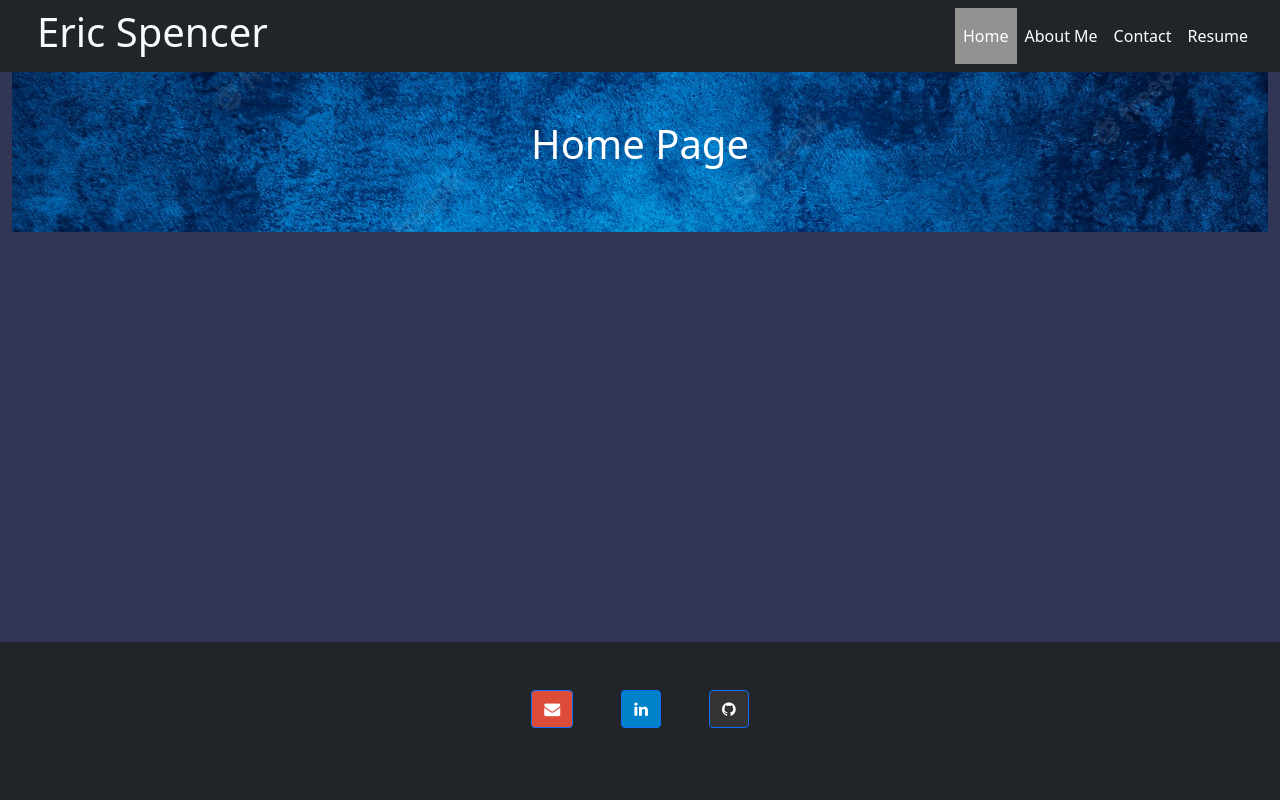
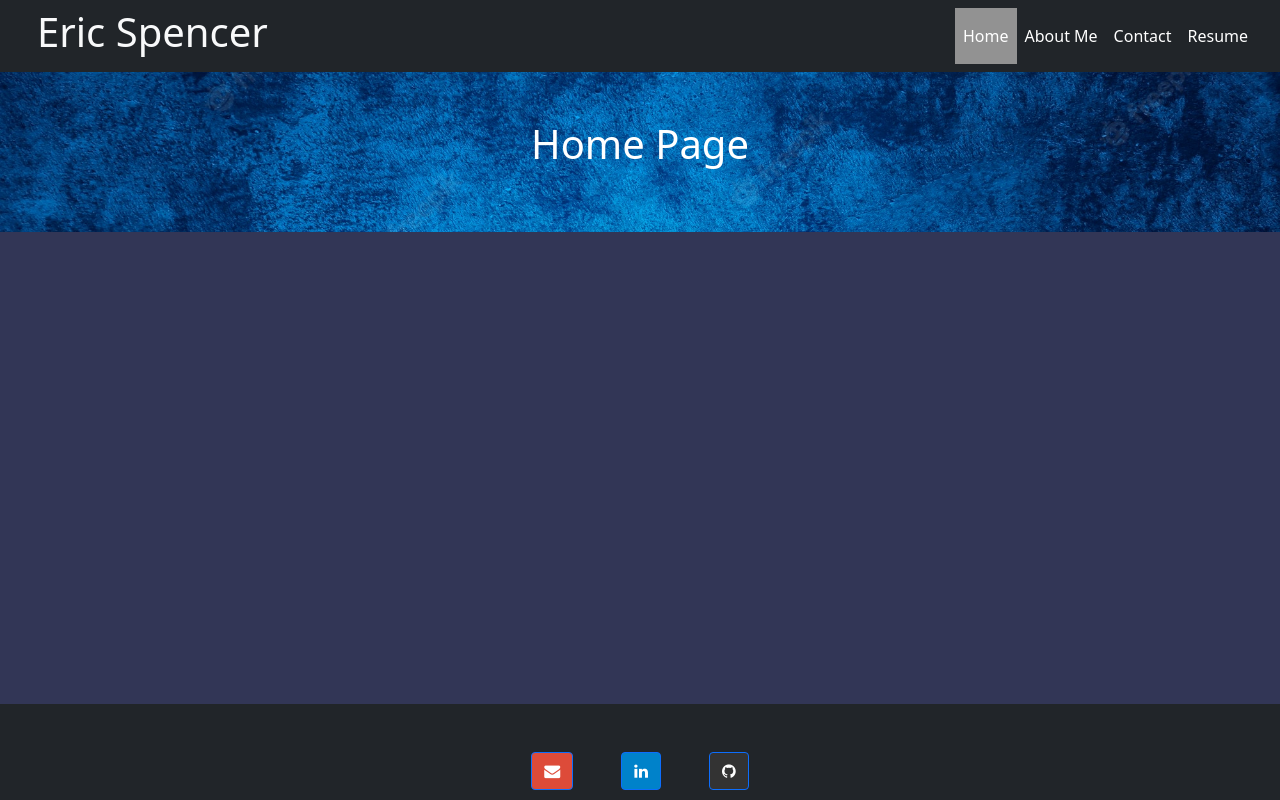
Before and after one commit to spence22eric/React-Portfolio, a React (Create React App) app: page / in a window 1280 px wide. Built offline with nearby package versions, Linux system fonts and the light colour scheme.

Commit message:
fix about me text location and fix hero image on all components

```diff
--- a/src/App.css
+++ b/src/App.css
@@ -17,6 +17,7 @@
   left: 0;
   bottom: 0;
   right: 0;
+  height: 6rem;
 }
 
 .navbar-nav li:hover {
@@ -66,6 +67,10 @@
   padding-bottom: 50px;
 }
 
+.padding {
+  padding-top: 5rem;
+}
+
 /* @media screen and (max-width: 480px) {
   .hero-image {
     background-image: none;
--- a/src/App.js
+++ b/src/App.js
@@ -1,8 +1,8 @@
 import './App.css';
 import 'bootstrap/dist/css/bootstrap.min.css';
-// import { BrowserRouter as Router, Routes, Route } from 'react-router-dom';
 import Header from './Header';
 import Footer from './components/Footer';
+
 
 function App() {
   // const [currentPage, setCurrentPage] = useState('Home');
--- a/src/Header/index.js
+++ b/src/Header/index.js
@@ -3,6 +3,7 @@
 import Home from '../components/Home';
 import About from '../components/About';
 import Contact from '../components/Contact';
+
 
 
 export default function Header() {
--- a/src/components/About/index.js
+++ b/src/components/About/index.js
@@ -3,16 +3,20 @@
 
 export default function About() {
     return (
-        <div className='container-fluid d-flex'>
-            <div className='row'>
+        <div>
             <div className='col-sm-12 hero-image pt-5'>
                     <h1>About Me</h1>
                 </div>
+            <div className='container-fluid d-flex'>
+                <div className='row align-items-center justify-content-center padding'>
                     <div className='col-lg-3 m-5 justify-content-end'>
                         <img src={image} alt='empty placeholder portrait' className='img-fluid' height='200px' />
                     </div>
                     <div className='col-sm-12 col-lg-8'>
                         <p>Lorem ipsum dolor sit amet, consectetur adipiscing elit, sed do eiusmod tempor incididunt ut labore et dolore magna aliqua. Ut enim ad minim veniam, quis nostrud exercitation ullamco laboris nisi ut aliquip ex ea commodo consequat. Duis aute irure dolor in reprehenderit in voluptate velit esse cillum dolore eu fugiat nulla pariatur. Excepteur sint occaecat cupidatat non proident, sunt in culpa qui officia deserunt mollit anim id est laborum.</p>
+                        <br />
+                        <p>Lorem ipsum dolor sit amet, consectetur adipiscing elit, sed do eiusmod tempor incididunt ut labore et dolore magna aliqua. Ut enim ad minim veniam, quis nostrud exercitation ullamco laboris nisi ut aliquip ex ea commodo consequat. Duis aute irure dolor in reprehenderit in voluptate velit esse cillum dolore eu fugiat nulla pariatur. Excepteur sint occaecat cupidatat non proident, sunt in culpa qui officia deserunt mollit anim id est laborum.</p>
+                    </div>
                 </div>
             </div>
         </div>
--- a/src/components/Contact/index.js
+++ b/src/components/Contact/index.js
@@ -2,10 +2,12 @@
 
 export default function Contact() {
     return (
-        <div className='container-fluid'>
-            <div className='row'>
-                <div className='col-sm-12 hero-image pt-5'>
-                    <h1>Contact Me</h1>
+        <div>
+            <div className='col-sm-12 hero-image pt-5'>
+                <h1>Contact Me</h1>
+            </div>
+            <div className='container-fluid'>
+                <div className='row'>
                 </div>
             </div>
         </div>
--- a/src/components/Home/index.js
+++ b/src/components/Home/index.js
@@ -2,10 +2,13 @@
 
 export default function Home() {
     return (
-        <div className='container-fluid'>
-            <div className='row'>
-                <div className='col-sm-12 hero-image pt-5'>
-                    <h1>Home Page</h1>
+        <div>
+            <div className='col-sm-12 hero-image pt-5'>
+                <h1>Home Page</h1>
+            </div>
+            <div className='container-fluid'>
+                <div className='row'>
+
                 </div>
             </div>
         </div>
```
Lines whose indentation alone changed are shown as unchanged.
